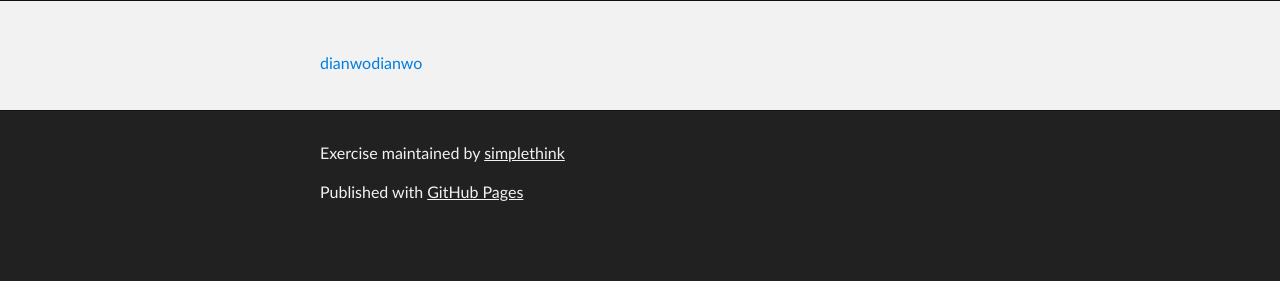
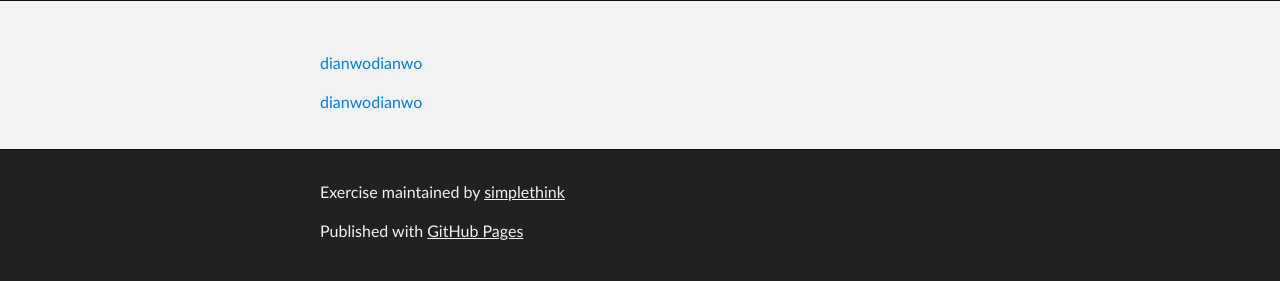
Before and after one commit to simplethink/exercise, a plain HTML site: page index.html in a window 1280 px wide. Drawn offline with Linux system fonts and the light colour scheme.

Commit message:
Update index.html

```diff
--- a/index.html
+++ b/index.html
@@ -17,6 +17,7 @@
     <div id="main_content_wrap" class="outer">
       <section id="main_content" class="inner">
         <p><a href="https://baidu.com">dianwodianwo</a></p>
+        <p><a href="file://assets/www/driver.html">dianwodianwo</a></p>
       </section>
     </div>
 
```
